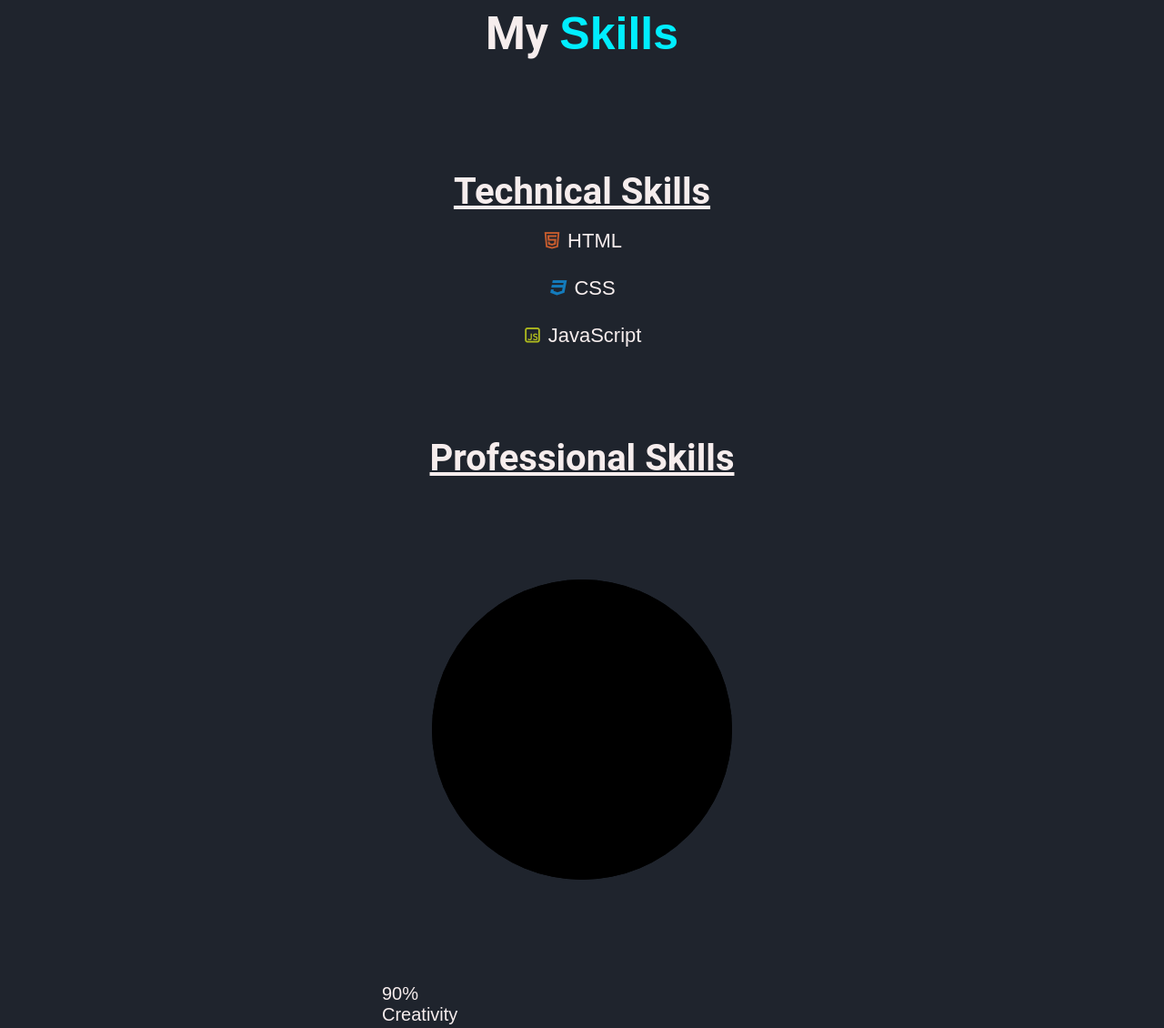
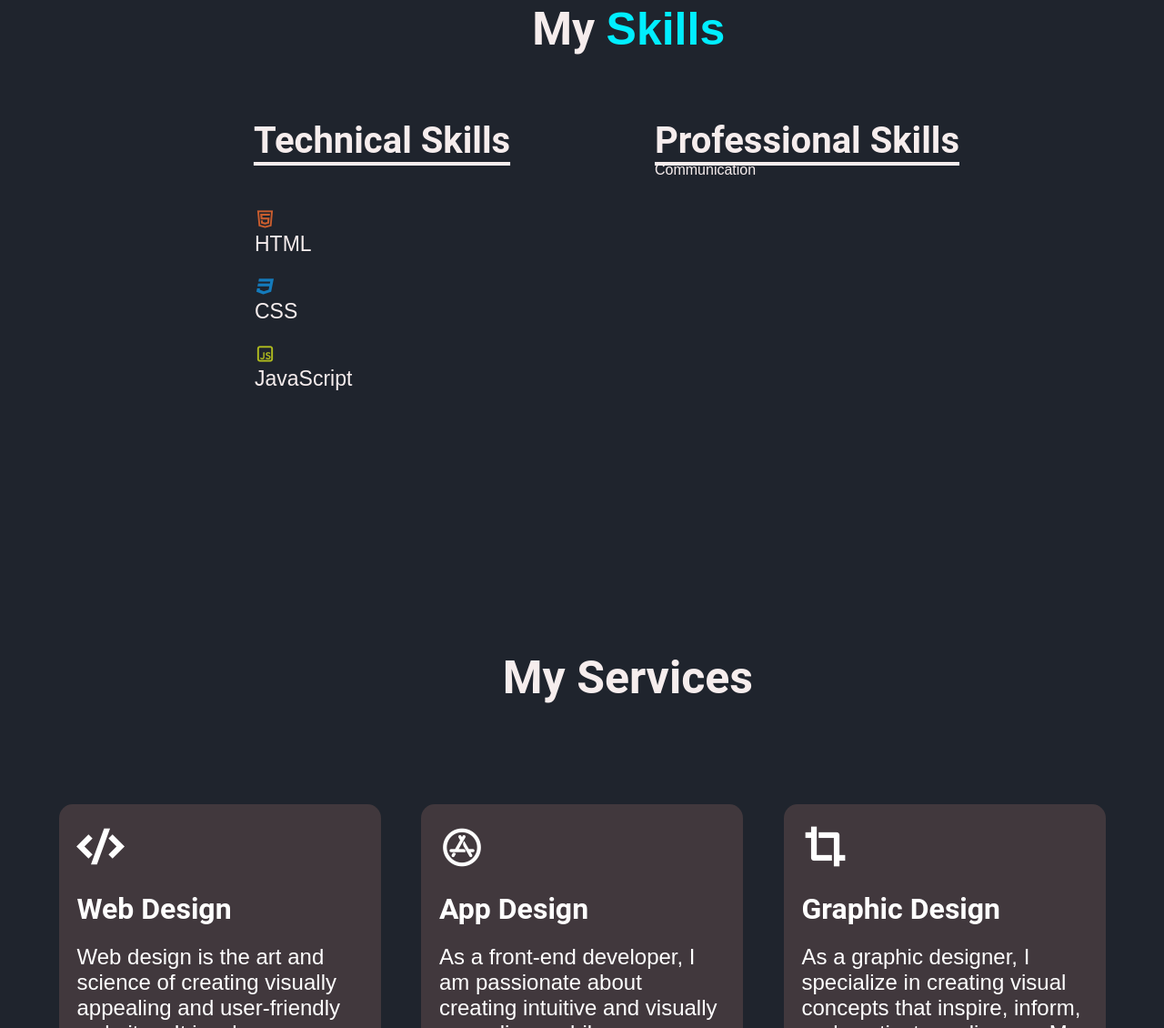
Before and after one commit to yadavabhii/My-Portfolio, a plain HTML site: page index.html in a window 1280 px wide. Shown: the part 1374-2504 px from the top of the page at 91% size. Drawn offline with nearby package versions, Linux system fonts and the light colour scheme.

Commit message:
change some code

```diff
--- a/index.html
+++ b/index.html
@@ -107,67 +107,47 @@
     </div>
 
     <!--------------------- Skills  ----------------------->
-
-
-    <div class="skills" id="skills">
-        <div class="container">
-            <h1 class="sub-title-service">My <span style="color: #0ef;">Skills</span></h1>
-            <div class="skill-col-row">
-                <div class="skill-col">
-                    <h2 style="text-decoration: underline;">Technical Skills</h2>
-                    <ul>
-                        <li><i style="color: #c95d2e;" class="ri-html5-line"></i> HTML</li>
-                        <li><i style="color: #147bbc;" class="ri-css3-fill"></i> CSS</li>
-                        <li><i style="color: #b0bc1e;" class="ri-javascript-line"></i> JavaScript</li>
-                    </ul>
+    <h1 class="sub-title-service">My <span style="color: #0ef;">Skills</span></h1>
+    <section>
+        <div class="skills" id="skills">
+            <div class="skill-col">
+                <h2 style="text-decoration: underline;" class="heading-tech">Technical Skills</h2>
+                <div class="bar"><i style="color: #c95d2e;" class="ri-html5-line"></i>
+                    <div class="info">
+                        <span>HTML</span>
+                    </div>
+                    <div class="progress-line html">
+                        <span></span>
+                    </div>
+                </div>
+                <div class="bar">
+                    <i style="color: #147bbc;" class="ri-css3-fill"></i>
+                    <div class="info">
+                        <span>CSS</span>
+                    </div>
+                    <div class="progress-line html">
+                        <span></span>
+                    </div>
+                </div>
+                <div class="bar">
+                    <i style="color: #b0bc1e;" class="ri-javascript-line"></i>
+                    <div class="info">
+                        <span>JavaScript</span>
+                    </div>
+                    <div class="progress-line html">
+                        <span></span>
+                    </div>
                 </div>
             </div>
         </div>
-    </div>
-    <div class="container1">
-        <h2 class="heading12">Professional Skills</h2>
-        <div class="radial-bars">
-            <svg x="0px" y="0px" viewBox="0 0 200 100">
-                <circle class="bar" cx="100" cy="50" r="30"></circle>
-                <circle class="bar" cx="100" cy="50" r="30"></circle>
-            </svg>
-            <div class="radial-text">
-                <div class="parcentage">90%</div>
-                <div class="text">Creativity</div>
-            </div>
+        <div class="container1">
+            <h2 class="heading12">Professional Skills</h2>
+            <div class="radial-bars"></div>
+            <span>Communication</span>
+            <div class="radial-bars"></div>
+            <div class="radial-bars"></div>
         </div>
-        <div class="radial-bars">
-            <svg x="0px" y="0px" viewBox="0 0 200 100">
-                <circle class="bar" cx="100" cy="50" r="30"></circle>
-                <circle class="bar" cx="100" cy="50" r="30"></circle>
-            </svg>
-            <div class="radial-text">
-                <div class="parcentage">75%</div>
-                <div class="text">Communication</div>
-            </div>
-        </div>
-        <div class="radial-bars">
-            <svg x="0px" y="0px" viewBox="0 0 200 100">
-                <circle class="bar" cx="100" cy="50" r="30"></circle>
-                <circle class="bar" cx="100" cy="50" r="30"></circle>
-            </svg>
-            <div class="radial-text">
-                <div class="parcentage">80%</div>
-                <div class="text">Problem solving</div>
-            </div>
-        </div>
-        <div class="radial-bars">
-            <svg x="0px" y="0px" viewBox="0 0 200 100">
-                <circle class="bar" cx="100" cy="50" r="30"></circle>
-                <circle class="bar" cx="100" cy="50" r="30"></circle>
-            </svg>
-            <div class="radial-text">
-                <div class="parcentage">85%</div>
-                <div class="text">Team work</div>
-            </div>
-        </div>
-    </div>
-    </div>
+    </section>
 
 
 
@@ -284,9 +264,6 @@
                 </div>
             </div>
         </div>
-        <a href="#" class="scroll-top-btn">
-            <i class="ri-arrow-up-line"></i>
-        </a>
         <script src="script.js"></script>
 </body>
 
--- a/style.css
+++ b/style.css
@@ -331,40 +331,32 @@ nav ul li a:hover::after {
 }
 
 /******************* Skills *********************/
-
-.sub-title-service {
-    /* text-decoration: underline; */
-    margin-right: 8%;
-    margin-bottom: 8%;
-}
-
-.skill-col ul li {
-    margin: 10px 0;
-    list-style: none;
-    padding: 8px;
-    text-align: center;
-    font-size: 22px;
-}
-
-.skill-col h2 {
-    text-align: center;
+section{
+    display: flex;
+    flex-wrap: wrap;
 }
 
 .heading12 {
     text-align: center;
     text-decoration: underline;
+    text-underline-offset: 10px;
+    /* margin-bottom: 50px; */
 }
 
-.container1 {
-    margin: auto;
-    /* width: 600px; */
-    /* height: 800px; */
-    /* display: flex; */
-    /* flex-wrap: wrap; */
-    /* flex-direction: column; */
-    padding: 75px 90px;
-    /* justify-content: space-around; */
+.skills {
+    width: 600px;
+    height: 500px;
+    /* padding: 75px 90px; */
+    margin-left: 120px;
 }
+
+.heading-tech{
+    text-align: center;
+    text-underline-offset: 10px;
+    text-decoration-thickness: 5px;
+    margin-bottom: 50px;
+}
+
 
 .radial-text {
     margin: 0 30%;
@@ -373,15 +365,22 @@ nav ul li a:hover::after {
 
 .sub-title-service {
     text-align: center;
+    text-underline-offset: 10px;
+    text-decoration-thickness: 5px;
+    margin-bottom: 50px;
+}
+.bar{
+    font-size: 23px;
+    margin-top: 20px;
+    margin-left: 160px;
+}
+.skill-col .bar{
+    margin-top: 40px 0;
+}
+.radial-bars{
+
 }
 
-.html-logo span img {
-    width: 50px;
-    height: 50px;
-    aspect-ratio: 3/2;
-    object-fit: contain;
-    mix-blend-mode: darken;
-}
 
 
 /************* services ***************/
```
